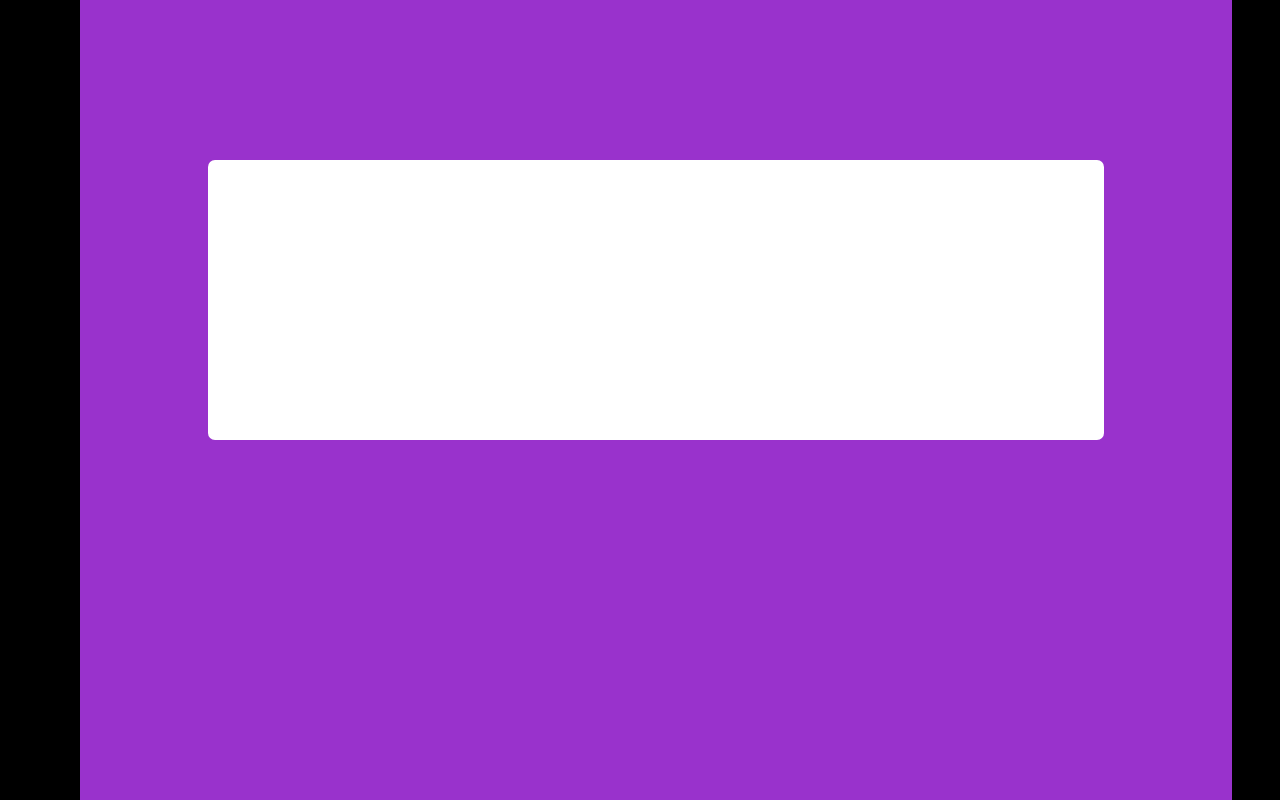
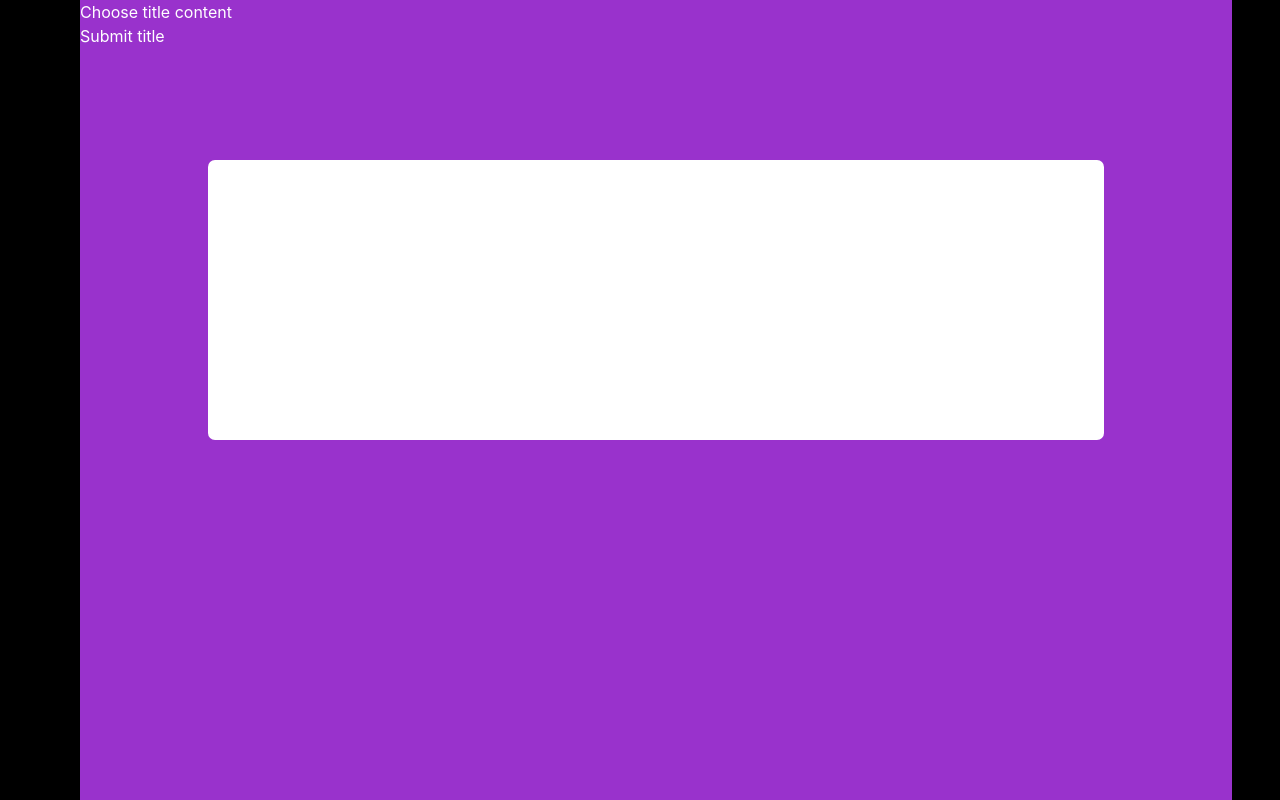
Before and after one commit to incredible92/reactLoops, a React (Create React App) app: page /loop1-step4 in a window 1280 px wide. Built offline with nearby package versions, Linux system fonts and the light colour scheme.

Commit message:
fix: step4

```diff
--- a/src/components/loop1/Step4/Data.jsx
+++ b/src/components/loop1/Step4/Data.jsx
@@ -1,4 +1,4 @@
-import React, {useState} from "react";
+import React, { useState } from "react";
 
 import "./Data.scss";
 
@@ -9,11 +9,49 @@ function Data() {
   const nextStep = (index) => {
     if (index === 2 && nextIndex === 0) return;
     setNextIndex(index);
-  }
+  };
+
+  const next = () => setNextIndex(nextIndex + 1);
+  const previous = () => setNextIndex(nextIndex - 1);
+
   return (
     <div className="bg4">
       <div className="dataWrap">
-        <div className="container"></div>
+        <div className="container">
+          {methods.map((method, index) => (
+            <div
+              onClick={() => nextStep(index)}
+              className={`step ${nextIndex >= index ? "active" : ""}`}
+              key={`data_step-${index}`}
+            >
+              <span className="number">{index + 1}</span>
+              <span className="step-title">{method}</span>
+            </div>
+          ))}
+        </div>
+        <div className="steps-contents">
+          {nextIndex === 0 && (
+            <div>
+              <p className="instruction">Choose title content</p>
+              <button onClick={next}>Submit title</button>
+            </div>
+          )}
+          {nextIndex === 1 && (
+            <div>
+              <p className="instruction">Choose description content</p>
+              <button onClick={previous}>Back</button>
+              <button onClick={next}>Submit description</button>
+            </div>
+          )}
+          {nextIndex === 2 && (
+            <div>
+              <p className="instruction">Are you happy now?</p>
+              <button onClick={previous}>No, Go back</button>
+              <button>Yes, Go ahead</button>
+            </div>
+          )}
+        </div>
+
       </div>
     </div>
   );
```
